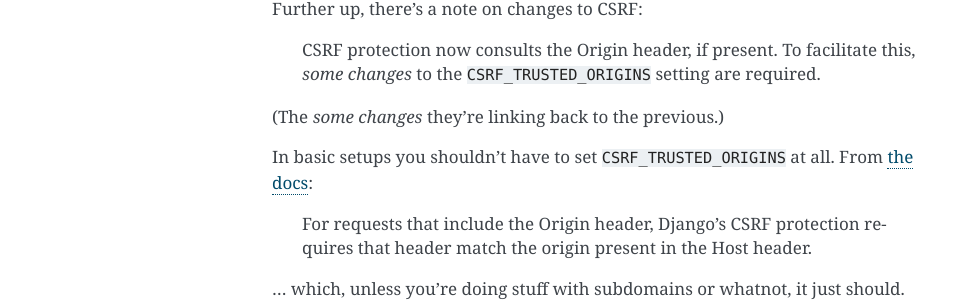
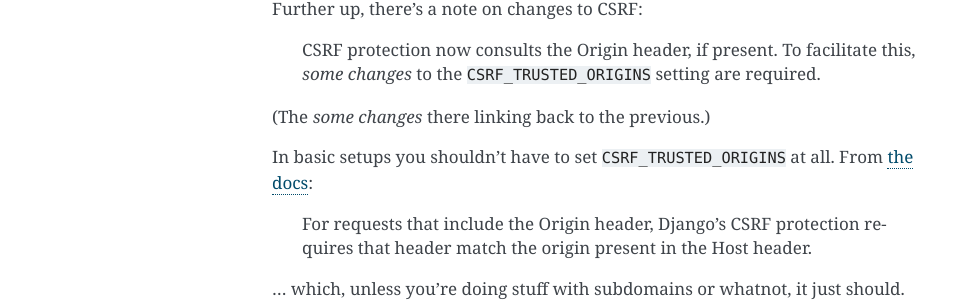
Before and after one commit to carltongibson/notes, a Sphinx documentation site: the page built from source/til/django/csrf-trusted-origins.md, in a window 1280 px wide. Shown: the part 297-598 px from the top of the page, without its empty margins (148-1111 px from the left). Built offline with Sphinx 7.4.7, drawn with Linux system fonts in a browser that asks for light colours.

Commit message:
Fixed typo.

```diff
--- a/source/til/django/csrf-trusted-origins.md
+++ b/source/til/django/csrf-trusted-origins.md
@@ -8,7 +8,7 @@ Further up, there’s a note on changes to CSRF:
 
 > CSRF protection now consults the Origin header, if present. To facilitate this, _some changes_ to the `CSRF_TRUSTED_ORIGINS` setting are required.
 
-(The _some changes_ they’re linking back to the previous.)
+(The _some changes_ there linking back to the previous.)
 
 In basic setups you shouldn’t have to set `CSRF_TRUSTED_ORIGINS` at all.
 From [the docs](https://docs.djangoproject.com/en/4.2/ref/settings/#csrf-trusted-origins):
```
